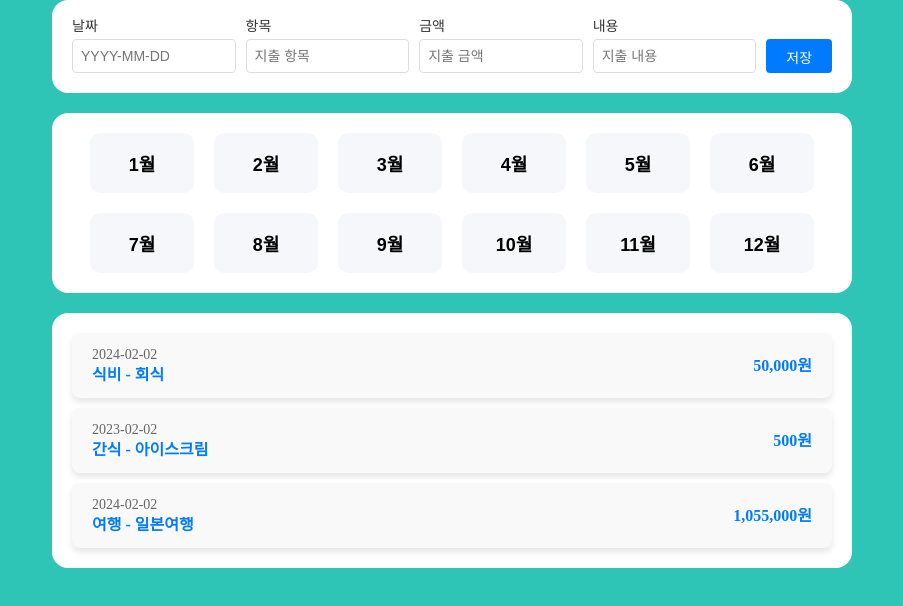
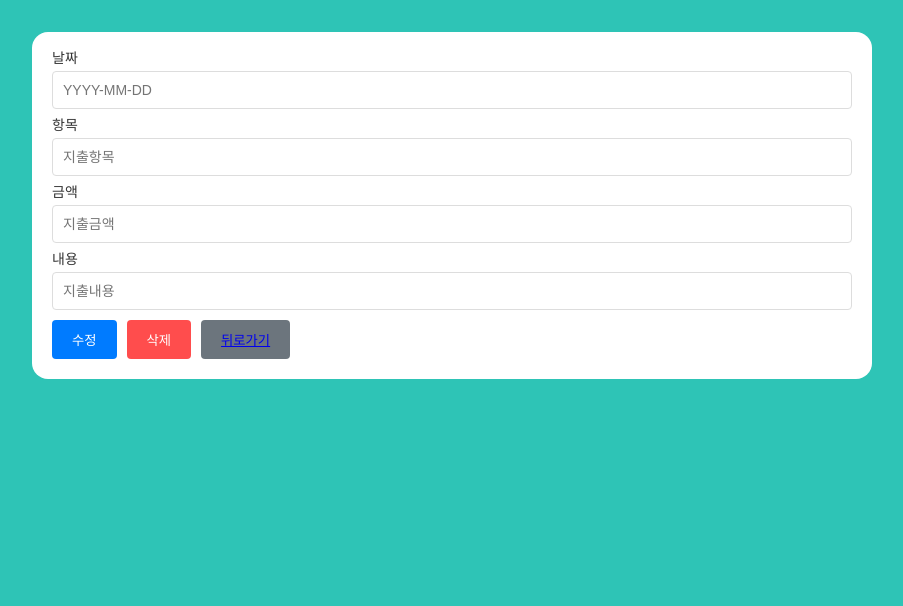
Before and after one commit to leesb5510/HouseholdLedger, a React (Vite) app: page /detail/324235 in a window 1280 px wide. Shown: the top 606 px of the page, without its empty margins (188-1091 px from the left). Built offline with nearby package versions, Linux system fonts and the light colour scheme.

Commit message:
feat: 미완성

```diff
--- a/package.json
+++ b/package.json
@@ -12,6 +12,7 @@
   "dependencies": {
     "react": "^18.2.0",
     "react-dom": "^18.2.0",
+    "react-router-dom": "^6.23.1",
     "styled-components": "^6.1.11"
   },
   "devDependencies": {
--- a/src/App.jsx
+++ b/src/App.jsx
@@ -1,37 +1,33 @@
-import styled from "styled-components";
-import MonthFilterForm from "./components/MonthFilterForm";
-import PostList from "./components/PostList";
-import WriteForm from "./components/WriteForm";
+// import { useState } from "react";
+import { BrowserRouter, Route, Routes } from "react-router-dom";
+import Detail from "./pages/Detail/Detail";
+import Home from "./pages/Home/Home";
 
 function App() {
+  // const [posts, setPosts] = useState();
+
+  // 항목 - 글
+  // 글 복수에요 단수에요?
+  // 글이라는 것 자체는 데이터가 뭐가 있어요? 날짜 / 항목 / 금액 / 내용 이 들어가있겠죠
+  // {날짜: 날짜값, 항목: 항목값, 금액: 금액값, 내용: 내용값}
+  // 글 복수
+  // 글을 복수로 저장할때는? 여러개를 저장하고 싶으면?
+
+  // 사물함
+  // 하나만 있으면 구분해서 넣지 않아도 돼요
+  // {}, {}, {}, {}, {} 바구니만 여러개 분리한거니까요
+  // [{}, {}, {}, {}, {}]
+
+  // posts = [{날짜: 날짜값, 항목: 항목값..}];
+
   return (
-    <Main>
-      <Section>
-        <WriteForm />
-      </Section>
-      <Section>
-        <MonthFilterForm />
-      </Section>
-      <Section>
-        <PostList />
-      </Section>
-    </Main>
+    <BrowserRouter>
+      <Routes>
+        <Route path="/" element={<Home />} />
+        <Route path="/detail/:id" element={<Detail />} />
+      </Routes>
+    </BrowserRouter>
   );
 }
 
-const Main = styled.main`
-  max-width: 800px;
-  width: 100%;
-  display: flex;
-  flex-direction: column;
-  gap: 20px;
-  margin: 0px auto;
-`;
-
-const Section = styled.section`
-  background-color: #ffffff;
-  border-radius: 16px;
-  padding: 20px;
-`;
-
 export default App;
--- a/src/components/WriteForm.jsx
+++ b/src/components/WriteForm.jsx
@@ -1,6 +1,29 @@
 import styled from "styled-components";
 
 const WriteForm = () => {
+  // 여기서 하는지?
+  // 여기에 저장하고 싶은 데이터도 있고
+  // 여기에 클릭할때 실행시킬 버튼 위치가 있으니까요
+  // 우선 내가 해야하는거 1번
+  // 저장버튼에 onClick 붙이기
+
+  const save = () => {
+    // save 함수를 클릭할때 날짜 항목 금액 내용의 최종 값을 필요로 해요.
+    // 최종값을 어떻게 가져올 수 있을까?
+    // input 값을 가져오는 방법, -? "리액트 input값 가져오는 방법"
+    // 여기에서 어떤 변수로 모든 값들을 저장하고요
+    // 그 값을 posts로 보내야겠죠?
+    // 우리가 사물함이라고 저장해놨던 곳에 추가를 해야겠죠?
+    // 사물함을 바꿔주는 함수가 여기 없잖아요
+    // posts를 여기다가 끌고올 수 없을까?
+    // props-drilling : 계속 찾아가야하는 그런 구조 맞아요
+    // height: 100%; > > > > >
+    // props-drilling을 하고 싶으면 어떻게 해야해요?
+
+    // WriteForm 의 입력값을 저장하고 posts 로 보낼 때 사용
+    console.log("save입니다.");
+  };
+
   return (
     <Container>
       <Div>
@@ -19,7 +42,7 @@ const WriteForm = () => {
         <Label>내용</Label>
         <Input placeholder="지출 내용"></Input>
       </Div>
-      <SaveBtn>저장</SaveBtn>
+      <SaveBtn onClick={save}>저장</SaveBtn>
     </Container>
   );
 };
--- /dev/null
+++ b/src/pages/Detail/Detail.jsx
@@ -0,0 +1,106 @@
+import { Link } from "react-router-dom";
+import styled from "styled-components";
+
+const Detail = () => {
+  return (
+    <Root>
+      <InputHolder>
+        <InputCard>
+          <Label for="date">날짜</Label>
+          <Input type="text" id="date" placeholder="YYYY-MM-DD"></Input>
+        </InputCard>
+        <InputCard>
+          <Label for="item">항목</Label>
+          <Input type="text" id="item" placeholder="지출항목"></Input>
+        </InputCard>
+        <InputCard>
+          <Label for="amount">금액</Label>
+          <Input type="number" id="amount" placeholder="지출금액"></Input>
+        </InputCard>
+        <InputCard>
+          <Label for="description">내용</Label>
+          <Input type="text" id="description" placeholder="지출내용"></Input>
+        </InputCard>
+        <BtnHolder>
+          <Button1>수정</Button1>
+          <Button2>삭제</Button2>
+          <Button3>
+            <Link to="/">뒤로가기</Link>
+          </Button3>
+        </BtnHolder>
+      </InputHolder>
+    </Root>
+  );
+};
+
+export default Detail;
+
+const Root = styled.div`
+  max-width: 1280px;
+  margin: 0 auto;
+  padding: 2rem;
+  text-align: center;
+`;
+
+const InputHolder = styled.div`
+  max-width: 800px;
+  margin: 0px auto;
+  padding: 20px;
+  background-color: rgb(255, 255, 255);
+  border-radius: 16px;
+`;
+
+const InputCard = styled.div`
+  display: flex;
+  flex-direction: column;
+  margin-bottom: 10px;
+`;
+
+const Label = styled.label`
+  margin-bottom: 5px;
+  font-size: 14px;
+  color: rgb(51, 51, 51);
+  text-align: left;
+`;
+
+const Input = styled.input`
+  padding: 10px;
+  border: 1px solid rgb(221, 221, 221);
+  border-radius: 4px;
+  font-size: 14px;
+`;
+
+const BtnHolder = styled.div`
+  display: flex;
+  gap: 10px;
+`;
+
+const Button1 = styled.button`
+  padding: 10px 20px;
+  background-color: rgb(0, 123, 255);
+  color: white;
+  border: none;
+  border-radius: 4px;
+  cursor: pointer;
+  transition: background-color 0.2s ease-in-out 0s;
+`;
+
+const Button2 = styled.button`
+  padding: 10px 20px;
+  background-color: rgb(255, 77, 77);
+  color: white;
+  border: none;
+  border-radius: 4px;
+  cursor: pointer;
+  transition: background-color 0.2s ease-in-out 0s;
+`;
+
+const Button3 = styled.button`
+  padding: 10px 20px;
+  background-color: rgb(108, 117, 125);
+  color: white;
+  border: none;
+  border-radius: 4px;
+  cursor: pointer;
+  transition: background-color 0.2s ease-in-out 0s;
+`;
--- /dev/null
+++ b/src/pages/Home/Home.jsx
@@ -0,0 +1,39 @@
+import { Link } from "react-router-dom";
+import styled from "styled-components";
+import MonthFilterForm from "../../components/MonthFilterForm";
+import PostList from "../../components/PostList";
+import WriteForm from "../../components/WriteForm";
+
+const Home = () => {
+  return (
+    <Main>
+      <Section>
+        <WriteForm />
+      </Section>
+      <Section>
+        <MonthFilterForm />
+      </Section>
+      <Section>
+        <PostList />
+      </Section>
+      <Link to="/detail/324235">상세페이지로 이동</Link>
+    </Main>
+  );
+};
+
+const Main = styled.main`
+  max-width: 800px;
+  width: 100%;
+  display: flex;
+  flex-direction: column;
+  gap: 20px;
+  margin: 0px auto;
+`;
+
+const Section = styled.section`
+  background-color: #ffffff;
+  border-radius: 16px;
+  padding: 20px;
+`;
+
+export default Home;
```
Also changed, not shown: 1 other file (tests, documents, lock files or other folders).
